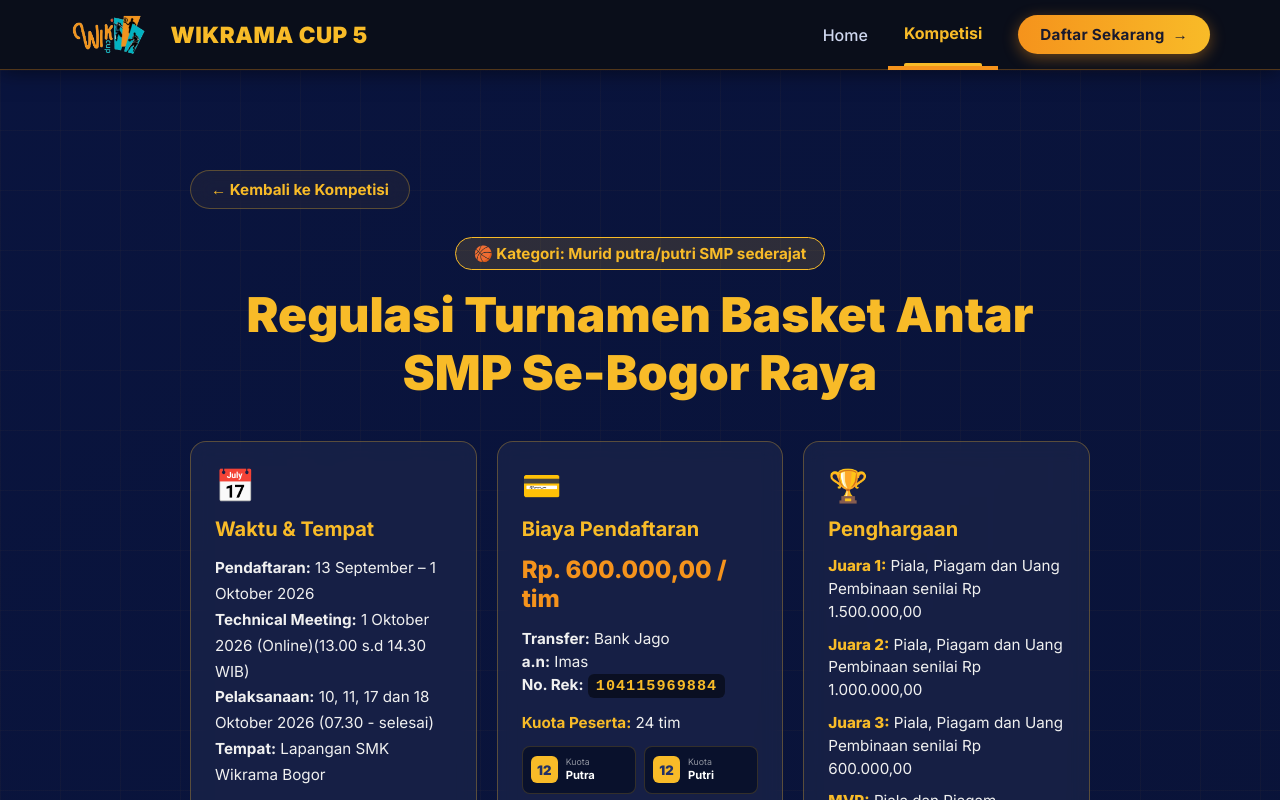
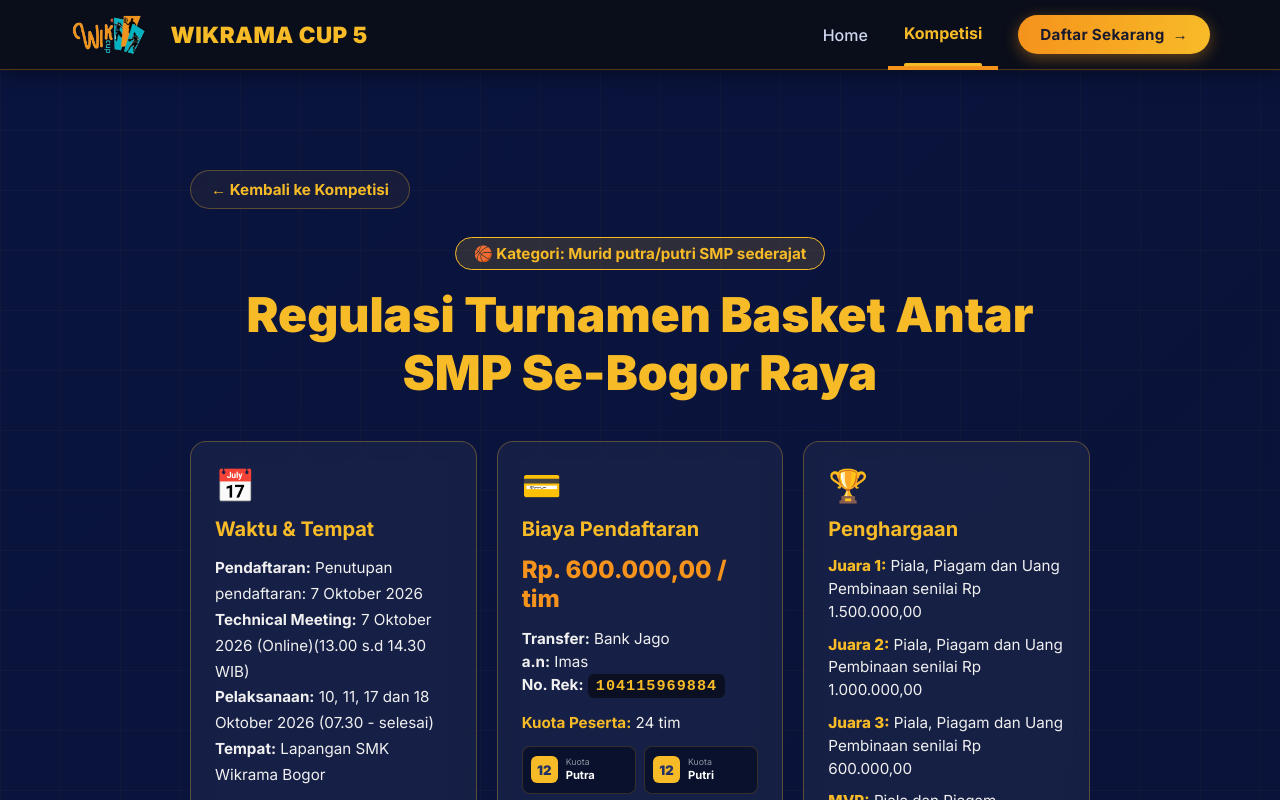
Before and after one commit to mrafiaenal-pixel/wickup5, a React (Vite) app: page /kompetisi/basket in a window 1280 px wide. Shown: the top 800 px of the page. Built offline with nearby package versions, Linux system fonts and the light colour scheme.

Commit message:
perubahan tekmit

```diff
--- a/src/pages/details/CompetitionDetail.jsx
+++ b/src/pages/details/CompetitionDetail.jsx
@@ -9,8 +9,8 @@
     title: "Regulasi Turnamen Basket Antar SMP Se-Bogor Raya",
     kategori: "Murid putra/putri SMP sederajat",
     waktuTempat: {
-      pendaftaran: "13 September – 1 Oktober 2026",
-      technicalMeeting: "1 Oktober 2026 (Online)(13.00 s.d 14.30 WIB)",
+      pendaftaran: "Penutupan pendaftaran: 7 Oktober 2026",
+      technicalMeeting: "7 Oktober 2026 (Online)(13.00 s.d 14.30 WIB)",
       pelaksanaan: "10, 11, 17 dan 18 Oktober 2026 (07.30 - selesai)",
       tempat: "Lapangan SMK Wikrama Bogor",
     },
@@ -34,7 +34,7 @@
       { juara: "Juara 2", hadiah: "Piala, Piagam dan Uang Pembinaan senilai Rp 1.000.000,00" },
       { juara: "Juara 3", hadiah: "Piala, Piagam dan Uang Pembinaan senilai Rp 600.000,00" },
       { juara: "MVP", hadiah: "Piala dan Piagam" },
-      { juara: "Beasiswa", hadiah: "Beasiswa pendidikan masuk Wikrama bagi 3 atlet yang terpilih" },
+      { juara: "Beasiswa", hadiah: "Beasiswa pendidikan masuk Wikrama bagi 3 atlet putra dan 3 atlet putri yang terpilih" },
     ],
     sections: [
       {
@@ -180,8 +180,8 @@
     title: "Regulasi Lomba menyanyi solo Antar SMP Se-Bogor Raya",
     kategori: "Siswa / Siswi SMP sederajat",
     waktuTempat: {
-      pendaftaran: "13 september – 1 Oktober 2026",
-      technicalMeeting: "1 Oktober 2026 (Online)(13.30 s.d 15.30 WIB)",
+      pendaftaran: "Penutupan pendaftaran: 7 Oktober 2026",
+      technicalMeeting: "7 Oktober 2026 (Online)(13.30 s.d 15.30 WIB)",
       pelaksanaan: "18 Oktober 2026 (08.00 WIB - selesai)",
       tempat: "Gedung Utama SMK Wikrama Bogor",
     },
@@ -253,9 +253,9 @@
     title: "Regulasi Lengkap Lomba Cerdas Cermat",
     kategori: "Siswa aktif SMP sederajat (3 Orang / Tim)",
     waktuTempat: {
-      pendaftaran: "13 September – 1 Oktober 2026",
-      technicalMeeting: "1 Oktober 2026 (Online)(13.30 s.d 15.30 WIB)",
-      pelaksanaan: "17-18 Oktober 2026 (08.00 WIB - selesai)",
+      pendaftaran: "Penutupan pendaftaran: 7 Oktober 2026",
+      technicalMeeting: "7 Oktober 2026 (Online)(13.30 s.d 15.30 WIB)",
+      pelaksanaan: "17 Oktober 2026 (08.00 WIB - selesai)",
       tempat: "Ruang Multimedia SMK Wikrama Bogor",
     },
     biayaPendaftaran: {
@@ -397,9 +397,9 @@
     title: "Regulasi Pertandingan Lomba Tenis Meja Antar SMP Se-Bogor Raya",
     kategori: "Siswa aktif SMP/sederajat wilayah Bogor Raya",
     waktuTempat: {
-      pendaftaran: "13 September - 1 Oktober 2026",
-      technicalMeeting: "1 Oktober 2026",
-      pelaksanaan: "3, 4 Oktober 2026",
+      pendaftaran: "Penutupan pendaftaran: 7 Oktober 2026",
+      technicalMeeting: "7 Oktober 2026",
+      pelaksanaan: "24, 25 Oktober 2026",
       tempat: "Aula Balaikrida SMK Wikrama Bogor",
     },
     biayaPendaftaran: {
@@ -436,9 +436,9 @@
         code: "B",
         title: "WAKTU DAN TEMPAT",
         items: [
-          "Pendaftaran: 13 September - 1 Oktober 2026.",
-          "Technical Meeting: 1 Oktober 2026.",
-          "Pelaksanaan: 3, 4 Oktober 2026.",
+          "Penutupan pendaftaran: 7 Oktober 2026.",
+          "Technical Meeting: 7 Oktober 2026.",
+          "Pelaksanaan: 24, 25 Oktober 2026.",
           "Tempat: Aula Balaikrida SMK Wikrama Bogor.",
         ],
       },
@@ -542,9 +542,9 @@
     title: "Regulasi Turnamen Voli Antar SMP Se-Bogor Raya",
     kategori: "Murid putra SMP sederajat",
     waktuTempat: {
-      pendaftaran: "13 September – 1 Oktober 2026",
-      technicalMeeting: "1 Oktober 2026 (Online) (13.30 s.d 15.30 WIB)",
-      pelaksanaan: "3, 4 Oktober 2026",
+      pendaftaran: "Penutupan pendaftaran: 7 Oktober 2026",
+      technicalMeeting: "7 Oktober 2026 (Online) (13.30 s.d 15.30 WIB)",
+      pelaksanaan: "24, 25 Oktober 2026",
       tempat: "Lapangan SMK Wikrama Bogor",
     },
     biayaPendaftaran: {
```
